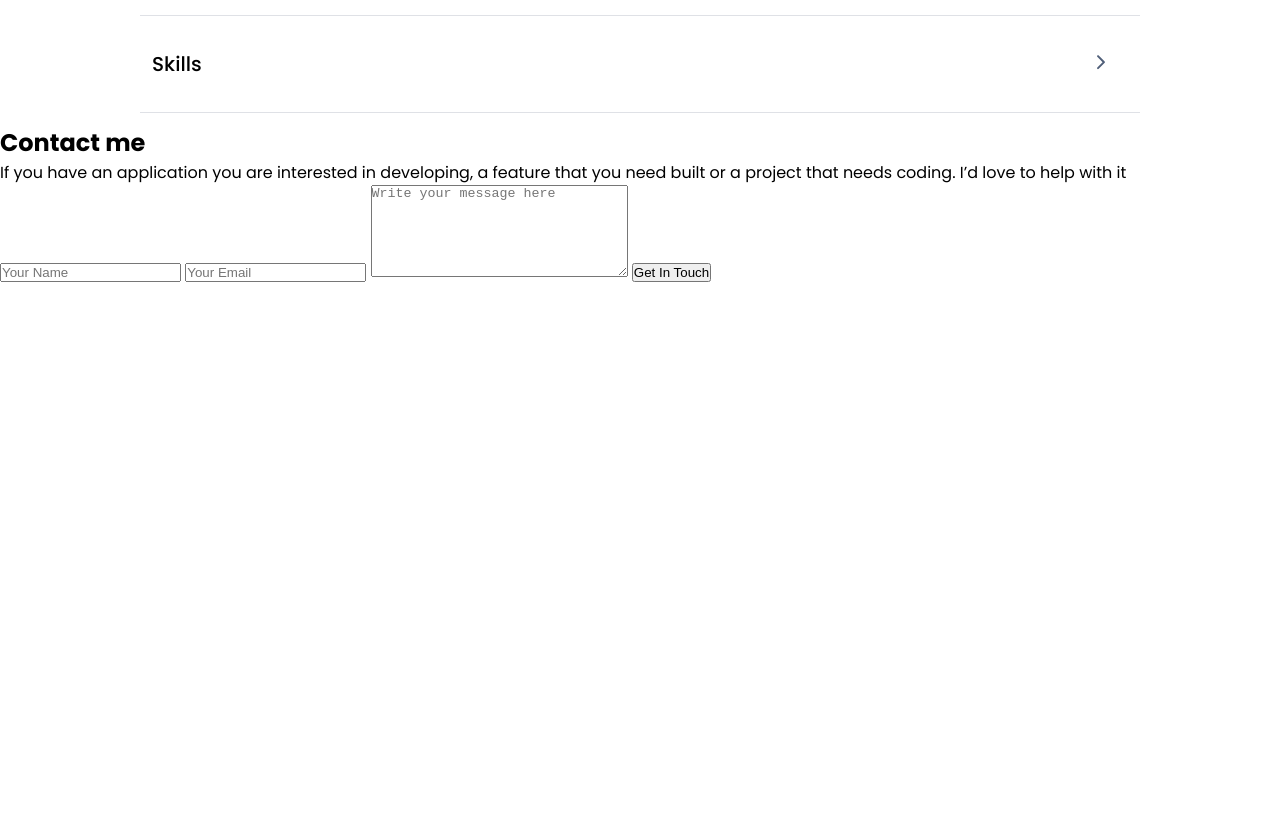
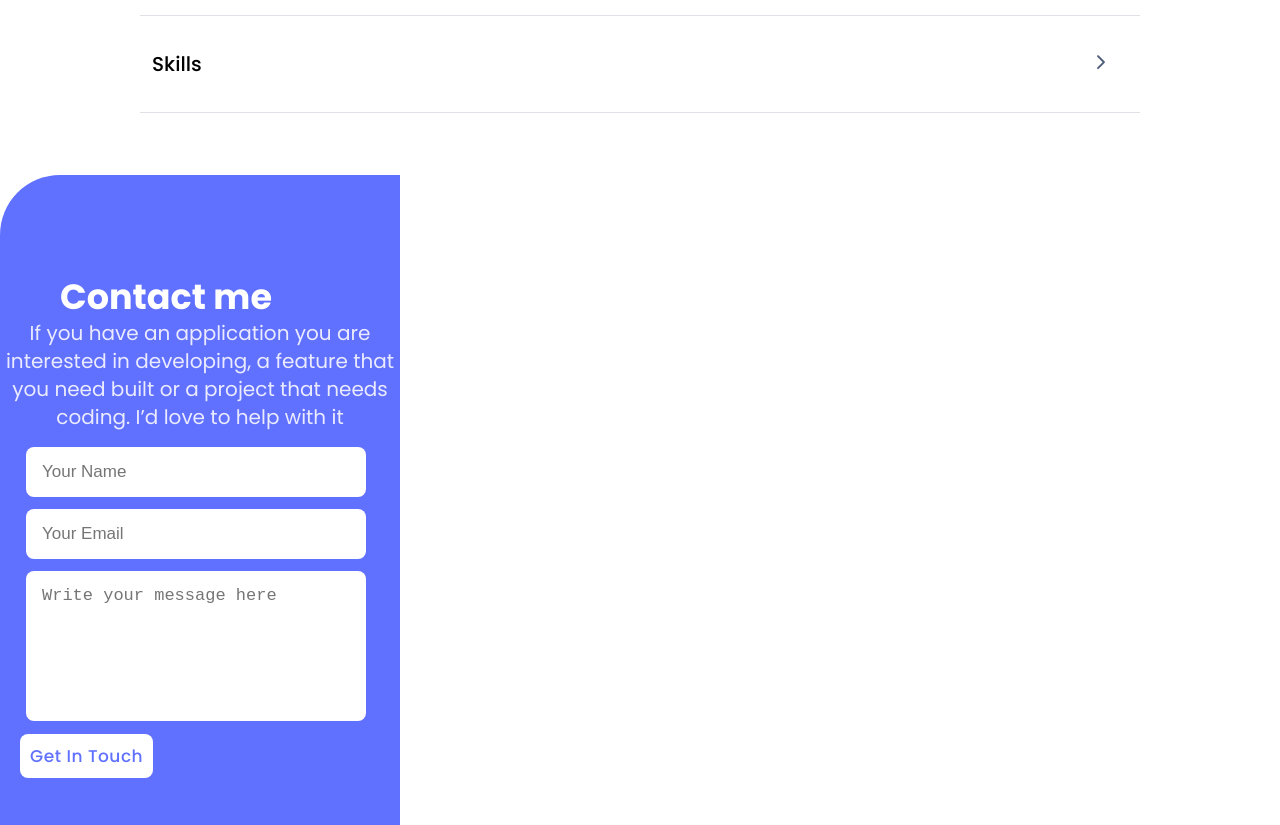
Before and after one commit to LoviMadaan/My-Portfolio-old, a website: page index.html in a window 1280 px wide. Shown: the part 4660-5485 px from the top of the page. Before the commit the page ends 4944 px from the top, so only its background shows below. Drawn offline with Linux system fonts and the light colour scheme.

Commit message:
Update style.css

```diff
--- a/style.css
+++ b/style.css
@@ -358,3 +358,89 @@ ul {
   justify-content: space-between;
   padding: 18px 12px;
 }
+
+.contact-me {
+  background-color: #6070ff;
+  background-image: url(./image/contact\ form\ shapes-mobile.svg);
+  background-repeat: no-repeat;
+  background-position: 160px 40px;
+  border-top-left-radius: 60px;
+  position: absolute;
+  width: 400px;
+  height: 650px;
+  left: 0px;
+  margin-top: 50px;
+  display: flex;
+  flex-direction: column;
+}
+
+.contact-me h2 {
+  Width: 801px;
+  margin-top: 24%;
+  Height: 48px;
+  Top: 5000px;
+  Left:-213px;
+  font-weight: 700;
+  font-size: 35px;
+  line-height: 52px;
+  text-align: left;
+  margin-left: 15%;
+  color: #fff;
+  box-sizing: border-box;
+}
+
+.contact-me p {
+  font-weight: 400;
+  font-size: 20px;
+  line-height: 28px;
+  text-align: center;
+  color: #ebebff;
+}
+
+.contact-form {
+  margin-top: 10px;
+  margin-bottom: 28px;
+  margin-right: 10%;
+  margin-left: 5%;
+}
+
+.contact-form input,
+.contact-form textarea {
+  width: 100%;
+  margin: 6px;
+  padding: 15px 16px;
+  font-weight: 400;
+  font-size: 17px;
+  line-height: 20px;
+  outline: none;
+  border: none;
+  background: #fff;
+  border-radius: 8px;
+}
+
+.contact-form textarea {
+  resize: none;
+}
+
+.btn-submit {
+  padding: 10px;
+  font-weight: 500;
+  font-size: 17px;
+  line-height: 24px;
+  text-align: center;
+  letter-spacing: 0.03em;
+  font-family: inherit;
+  font-style: normal;
+  border: none;
+  border-radius: 8px;
+  background: #fff;
+  color: #6070ff;
+  cursor: pointer;
+  transition: all 0.3s ease-in-out;
+}
+
+.btn-submit:hover {
+  background: transparent;
+  color: #fff;
+  border: 1px solid #fff;
+}
```
